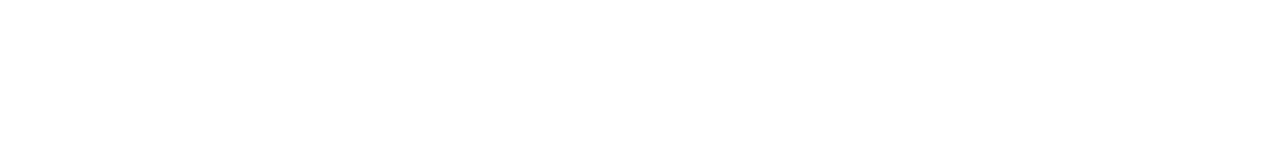
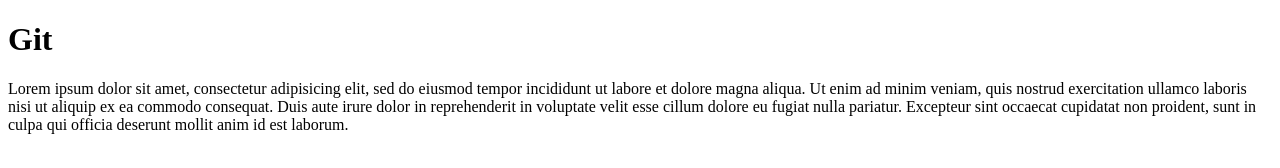
Before and after one commit to learn-jplans/node-gulp-excercises, a website: page app/index.html in a window 1280 px wide. Drawn offline with Linux system fonts and the light colour scheme.

Commit message:
update index file and main.js

```diff
--- a/app/index.html
+++ b/app/index.html
@@ -4,6 +4,12 @@
 	<title></title>
 </head>
 <body>
-
+<h1>Git </h1>
+Lorem ipsum dolor sit amet, consectetur adipisicing elit, sed do eiusmod
+tempor incididunt ut labore et dolore magna aliqua. Ut enim ad minim veniam,
+quis nostrud exercitation ullamco laboris nisi ut aliquip ex ea commodo
+consequat. Duis aute irure dolor in reprehenderit in voluptate velit esse
+cillum dolore eu fugiat nulla pariatur. Excepteur sint occaecat cupidatat non
+proident, sunt in culpa qui officia deserunt mollit anim id est laborum.
 </body>
 </html>
```
Also changed, not shown: app/js/main.js (+12 -0 lines).
